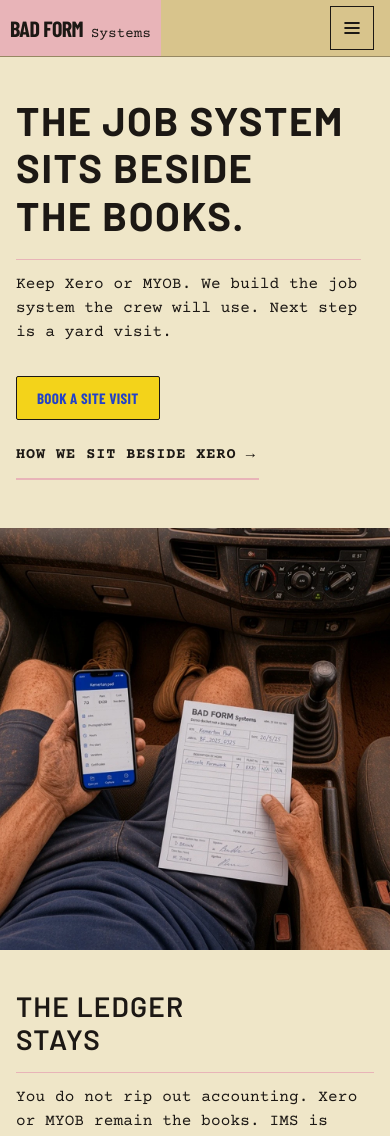
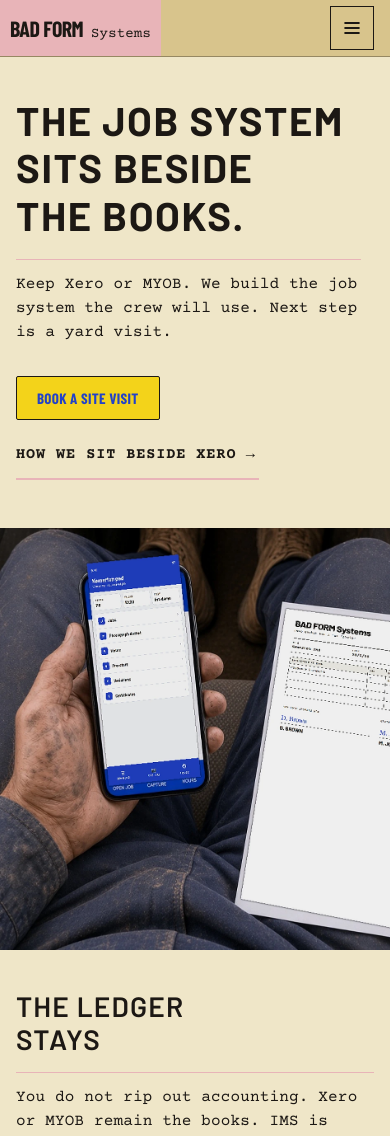
Before and after one commit to blacklanternpro/bad-form-systems, a Next.js app: page / in a window 390 px wide. Shown: the top 1136 px of the page. Built offline with nearby package versions, Linux system fonts and the light colour scheme; a web font is replaced by a local one.

Commit message:
Tighten the cab still and restore a crisp demo phone and docket.
Pull the camera back to the overhead lap crop so the IMS and paper fill the frame, and replace the degenerated screen and form type.

Co-authored-by: BAD-FORM <blacklanternpro@users.noreply.github.com>

```diff
--- a/src/content/overview.ts
+++ b/src/content/overview.ts
@@ -22,11 +22,11 @@ export const overview = {
     "Keep Xero or MYOB. We build the job system the crew will use. Next step is a yard visit.",
   cabStill: {
     src: "/images/hero-cab.webp",
-    width: 1920,
-    height: 1080,
+    width: 1536,
+    height: 1024,
     alt: "Overhead in a dusty ute: a work-worn hand on a phone open to a theoretical field IMS, and a paper docket on the other thigh.",
     demoNote: "Demo layout. Not a live product shot.",
-    objectPositionClass: "object-[40%_52%] xl:object-center",
+    objectPositionClass: "object-[38%_46%] xl:object-[40%_42%]",
   } satisfies OverviewStill,
   officeStill: {
     src: "/images/office-ims.webp",
```
Also changed, not shown: public/images/hero-cab.webp.
